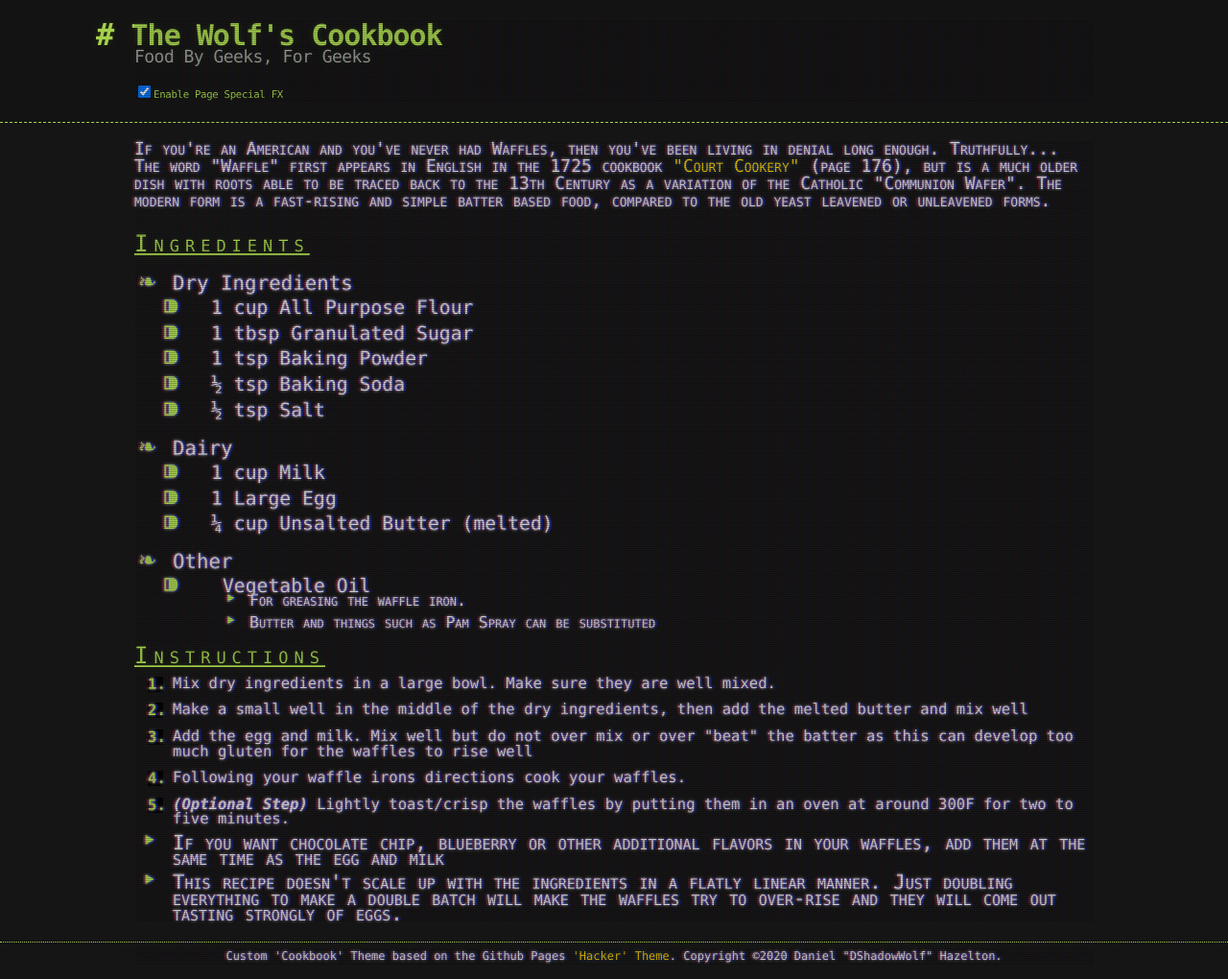
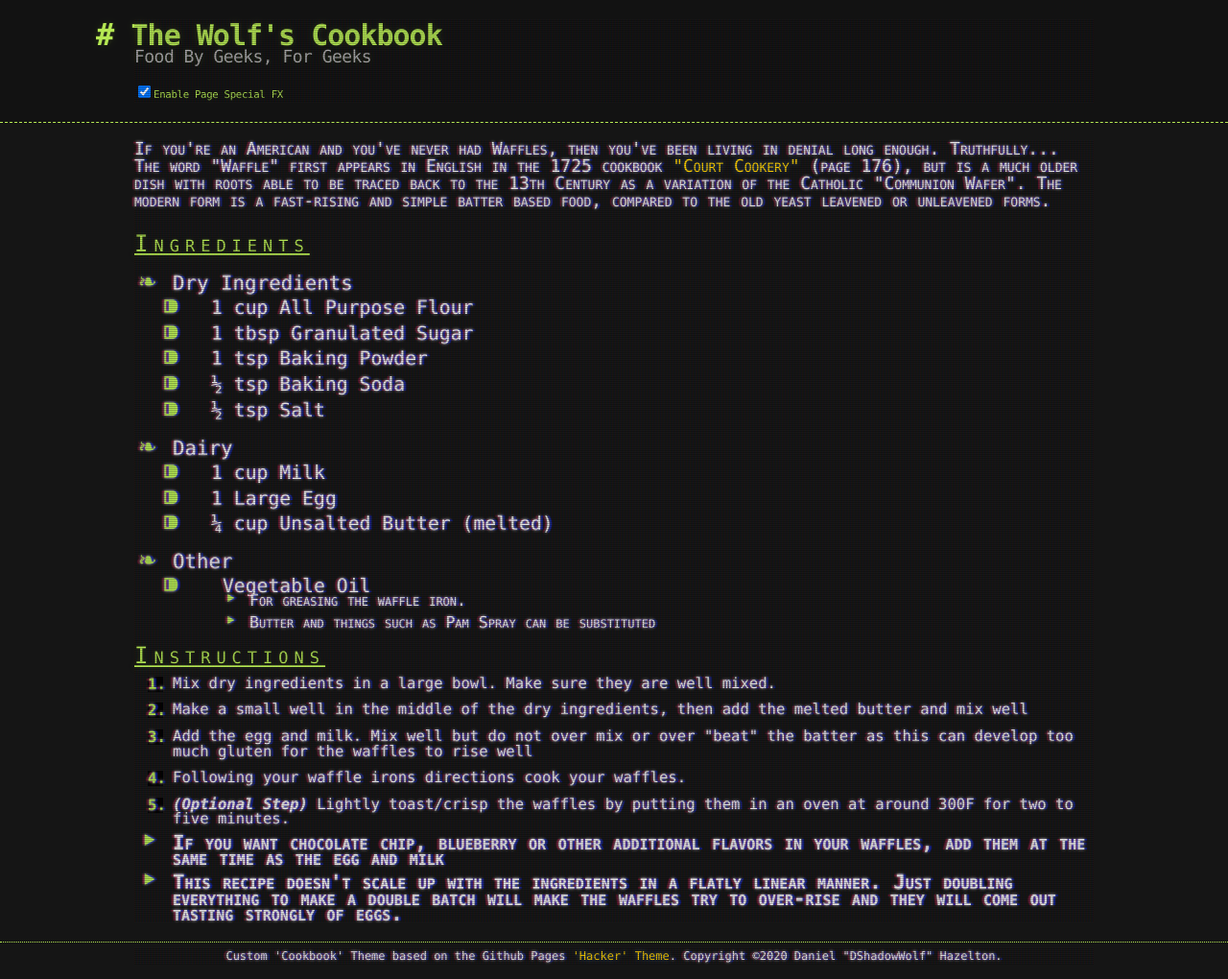
Before and after one commit to dshadowwolf/dshadowwolf.github.io, a Jekyll site: the page built from recipes/3/waffles_dshad.html, in a window 1280 px wide. Shown: the whole page at 96% size. Built offline with Jekyll 4.4.1, drawn with Linux system fonts in a browser that asks for light colours.

Commit message:
start fixing the layouts since there were changes in the stylesheets (fifth commit)

```diff
--- a/_sass/cookbook-theme.scss
+++ b/_sass/cookbook-theme.scss
@@ -550,9 +550,10 @@
 }
 
 ul.instruction-notes li {
-    margin-left: 5.625em;
+    margin-left: 4em;
     font-size: 1.3em;
     font-variant: small-caps;
+    font-weight: bold;
     line-height: 0.8em;
 }
 
```
